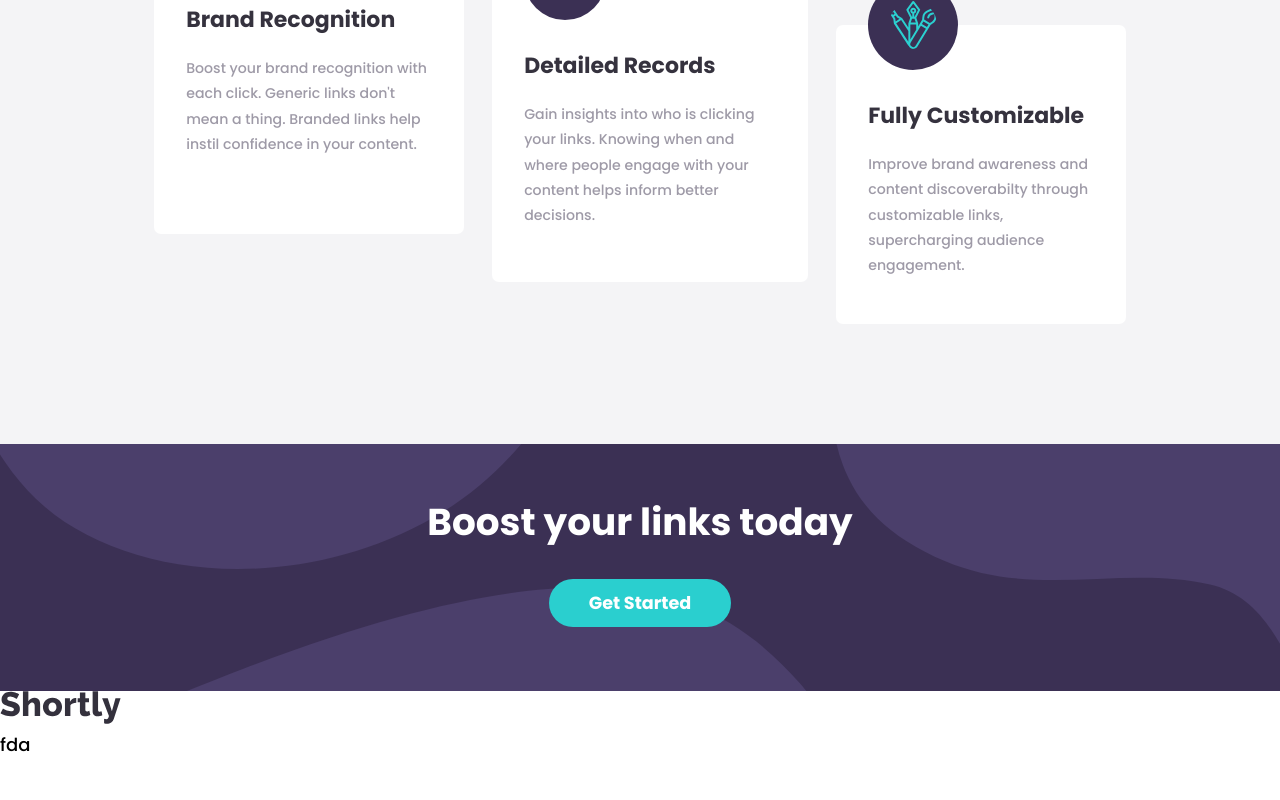
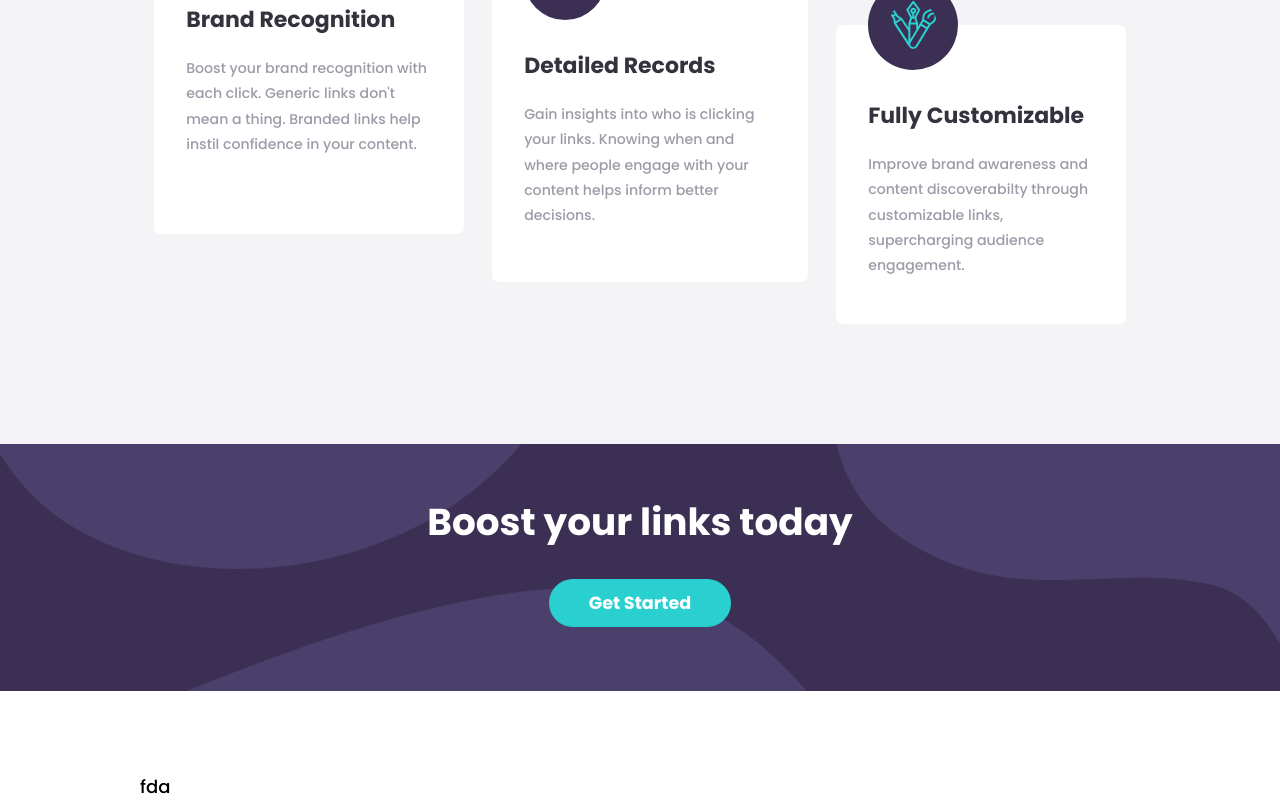
Before and after one commit to aman-atg/Shortly-Landing-Page, a React (Create React App) app: page / in a window 1280 px wide. Shown: the part 1569-2369 px from the top of the page. Before the commit the page ends 2327 px from the top, so only its background shows below. Built offline with nearby package versions, Linux system fonts and the light colour scheme.

Commit message:
some changes

```diff
--- a/src/components/Footer/Footer.jsx
+++ b/src/components/Footer/Footer.jsx
@@ -4,9 +4,9 @@ import SocialIcons from "./SocialIcons";
 
 const Footer = () => {
   return (
-    <div className="footer">
+    <div className="footer wrapper">
       <div className="brand">
-        <img src="/images/logo.svg" alt="" />
+        <img src="/images/logo-br.svg" alt="BRAND" />
       </div>
       <UnorderedLists />
       <SocialIcons />
```
